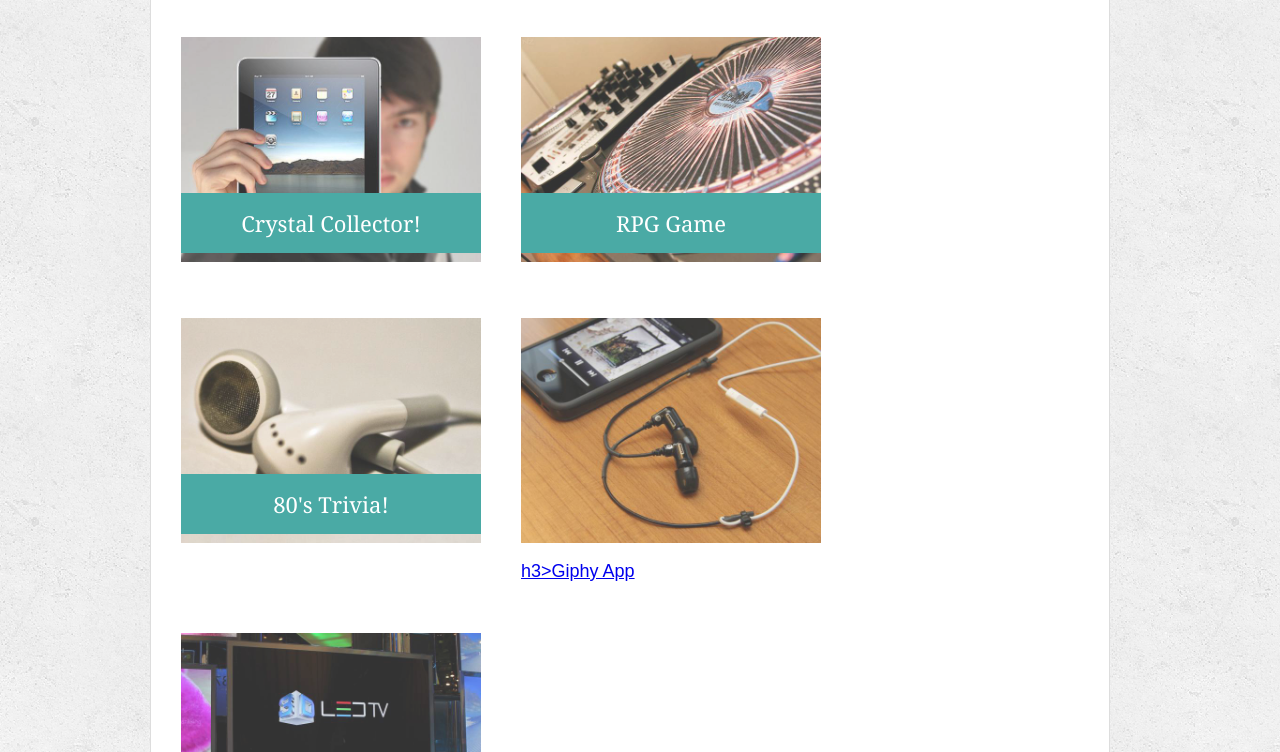
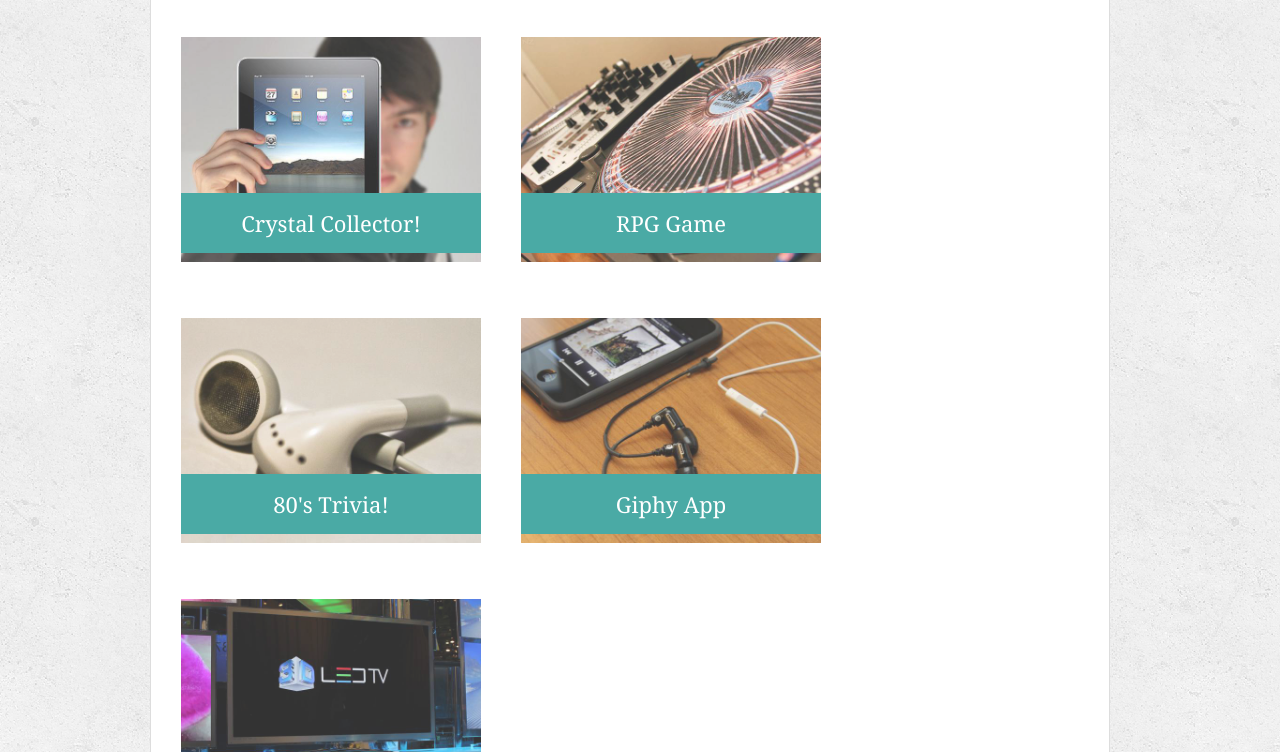
Before and after one commit to PatrickRice/PatrickRice.github.io, a plain HTML site: page portfolio.html in a window 1280 px wide. Shown: the part 236-988 px from the top of the page. Drawn offline with Linux system fonts and the light colour scheme.

Commit message:
Update portfolio.html

```diff
--- a/portfolio.html
+++ b/portfolio.html
@@ -43,7 +43,7 @@
       <div class="work">
         <img src="images/technics-q-c-640-480-7.jpg" alt="Giphy App">
 
-        <a href="https://patrickrice.github.io/GiphyHW/index.html">h3>Giphy App</h3>
+        <a href="https://patrickrice.github.io/GiphyHW/index.html"><h3>Giphy App</h3>
       </div>
       <div class="work">
         <img src="images/technics-q-c-640-480-9.jpg" alt="Psycic Game">
```
